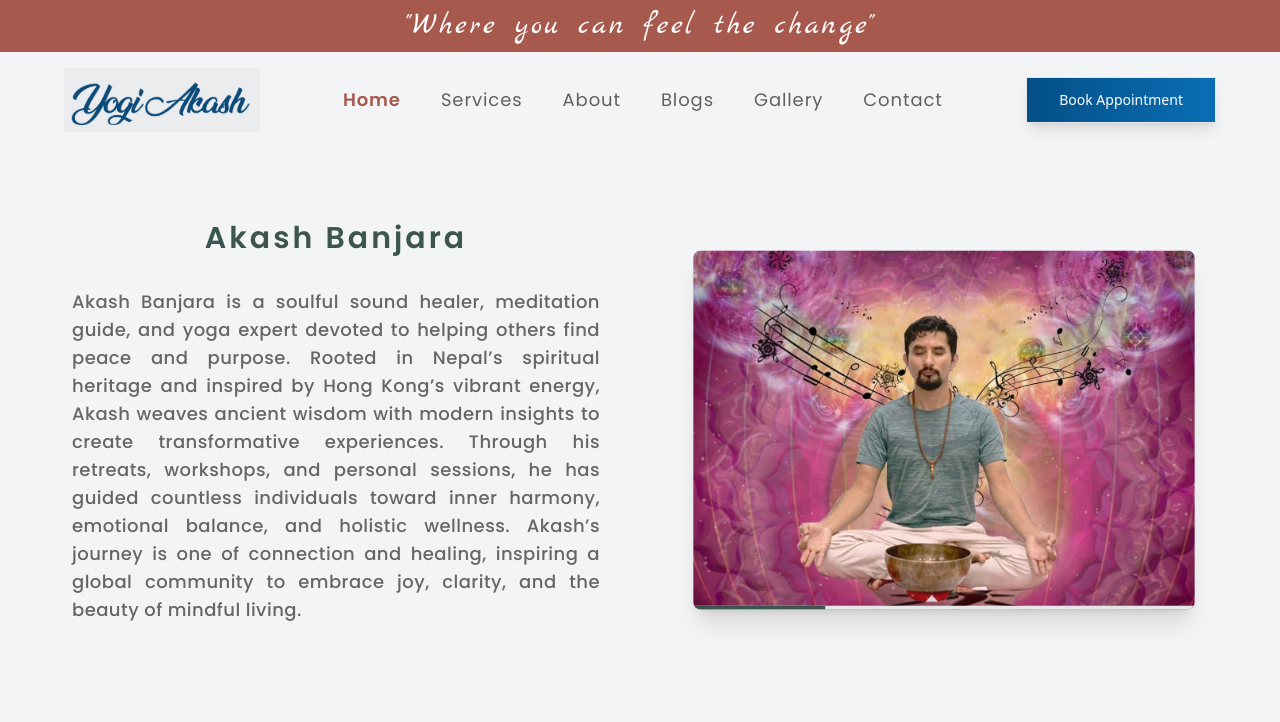
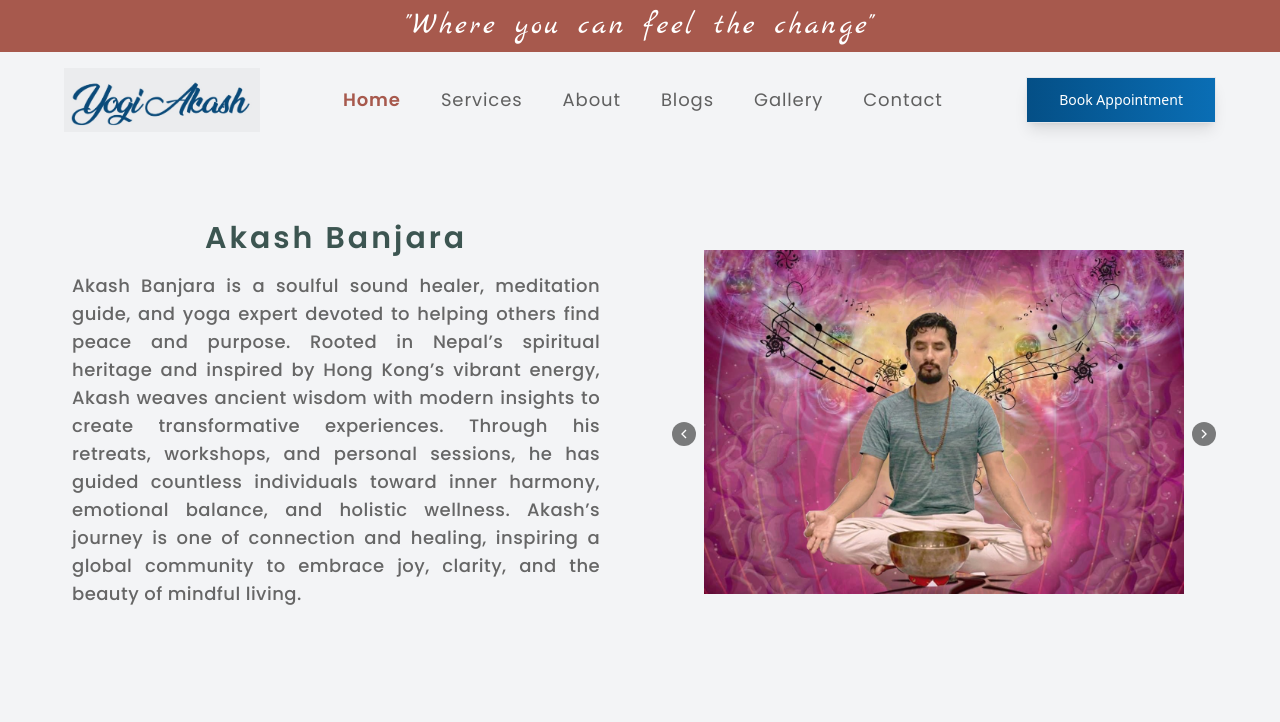
Before and after one commit to shashankapoudel/master-akash-portfolio, a React (Vite) app: page / in a window 1280 px wide. Shown: the top 722 px of the page. Built offline with nearby package versions, Linux system fonts and the light colour scheme.

Commit message:
latest changes

```diff
--- a/src/components/GalleryCard.jsx
+++ b/src/components/GalleryCard.jsx
@@ -46,6 +46,9 @@
 // }
 
 // export default GalleryCard
+
+
+
 
 
 
--- a/src/pages/contact.jsx
+++ b/src/pages/contact.jsx
@@ -50,12 +50,12 @@ const Contact = () => {
                             Office Contact:</h1>
                         <div className='flex items-center justify-center mr-auto gap-2 px-2 lg:px-4 '>
                             <FaPhoneAlt className=' text-[#03385F] text-base' />
-                            <p className='text-left text-[#666666] text-base lg:text-lg tracking-wide'><span className='font-semibold text-lg text-[#03385F] tracking-wider'>Nepal office: </span> +977- 9851013923, +977- 9849779890</p>
+                            <p className='text-left text-[#666666] text-base lg:text-lg tracking-wide'><span className='font-semibold text-lg text-[#03385F] tracking-wider'>Nepal office(Kapil): </span>+977- 9849779890</p>
                         </div>
 
                         <div className='flex items-center justify-center mr-auto gap-2 px-2 lg:px-4'>
                             <FaPhoneAlt className=' text-[#03385F]  text-base' />
-                            <p className='text-left text-[#666666] text-base lg:text-lg tracking-normal'><span className='font-semibold text-[#03385F] tracking-wider'>Hongkong office:  </span>+852 - 5112 6782,  +852 9416 9123</p>
+                            <p className='text-left text-[#666666] text-base lg:text-lg tracking-normal'><span className='font-semibold text-[#03385F] tracking-wider'>Hongkong office(Cathrine):  </span>+852 9416 9123</p>
                         </div>
                     </div>
 
--- a/src/pages/homePage.jsx
+++ b/src/pages/homePage.jsx
@@ -1,124 +1,9 @@
-
-// import React from 'react';
-// import ServiceCard from '../components/ServiceCard';
-// import GalleryCard from '../components/GalleryCard';
-
-
-// const Home = () => {
-//     return (
-//         <div className=' m-2 lg:m-6'>
-
-//             <div className="flex flex-col lg:flex-row justify-between p-4 gap-4">
-
-//                 <div className="flex items-center justify-center w-full lg:w-1/2 order-none lg:order-1 p-0 lg:p-6">
-//                     <img
-//                         src="/Images/homePhoto.jpg"
-//                         alt="HomePage photo"
-//                         className="w-auto h-full object-cover lg:rounded-none"
-//                     />
-//                 </div>
-
-//                 <div className="w-full lg:w-1/2 flex flex-col items-center p-0 lg:p-8 py-4">
-
-//                     <p className="flex items-start justify-start text-3xl font-semibold tracking-widest text-[#3c5551] font-poppins  text-start">
-//                         Akash Bagale
-//                     </p>
-
-//                     <p className="text-[#666666] font-medium lg:text-lg text-sm font-poppins lg:tracking-wide tracking-normal text-justify max-w-4xl py-4">
-//                         Akash Banjara is a visionary sound healer, meditation guide, and yoga expert dedicated to transforming lives through ancient practices and modern insights. Rooted in the spiritual essence of Nepal and inspired by the dynamic energy of Hong Kong, Akash has built a global community of individuals seeking inner harmony and holistic wellness. His journey is a testament to the profound impact of sound healing, meditation, and yoga in cultivating peace, happiness, and purpose.Akash Banjara is a certified sound healer and meditation teacher with extensive experience in conducting workshops, retreats, and personalized sessions. He has guided numerous practitioners and wellness enthusiasts in their journeys to achieve mental clarity, emotional balance, and physical well-being. With a portfolio spanning diverse audiences and cultures, Akash’s expertise is both profound and adaptable, making his services highly sought-after worldwide
-//                     </p>
-//                 </div>
-
-//             </div>
-
-//             <div className='p-0 lg:p-8'>
-//                 <ServiceCard />
-//             </div>
-//             <div className='p-0 lg:p-8'>
-//                 <GalleryCard />
-//             </div>
-//         </div>
-//     );
-// };
-
-// export default Home;
-
-
-
-
-// import React, { useState, useEffect } from 'react';
-// import ServiceCard from '../components/ServiceCard';
-// import GalleryCard from '../components/GalleryCard';
-// import { motion, AnimatePresence } from 'framer-motion';
-
-// const Home = () => {
-//     const images = [
-//         '/Images/homePhoto.jpg',
-//         '/Images/services.jpg',
-//     ];
-
-//     const [currentImageIndex, setCurrentImageIndex] = useState(0);
-
-//     useEffect(() => {
-//         const interval = setInterval(() => {
-//             setCurrentImageIndex((prevIndex) => (prevIndex + 1) % images.length);
-//         }, 4000);
-
-//         return () => clearInterval(interval);
-//     }, []);
-
-//     return (
-//         <div className='m-2 lg:m-6'>
-
-//             <div className="flex flex-col lg:flex-row justify-between p-4 gap-4">
-
-//                 <div className="flex items-center justify-center w-full lg:w-1/2 order-none lg:order-1 p-0  lg:p-6">
-//                     <motion.div
-//                         key={images[currentImageIndex]}
-//                         initial={{ opacity: 0, x: -50 }}
-//                         animate={{ opacity: 1, x: 0 }}
-//                         exit={{ opacity: 0, x: 50 }}
-//                         transition={{ duration: 0.8 }}
-//                         className=""
-//                     >
-//                         <img
-//                             src={images[currentImageIndex]}
-//                             alt={`HomePage photo ${currentImageIndex + 1}`}
-//                             className="w-auto h-full object-cover lg:rounded-none px-0 lg:px-6"
-//                         />
-//                     </motion.div>
-//                 </div>
-
-//                 <div className="w-full lg:w-1/2 flex flex-col items-center justify-center p-0 lg:p-8 py-4">
-//                     <p className="flex items-start justify-start text-3xl font-semibold tracking-widest text-[#3c5551] font-poppins text-start">
-//                         Akash Banjara
-//                     </p>
-
-//                     <p className="text-[#666666] font-medium lg:text-lg text-sm font-poppins lg:tracking-wide tracking-normal text-justify max-w-4xl py-4">
-//                         Akash Banjara is a soulful sound healer, meditation guide, and yoga expert devoted to helping others find peace and purpose. Rooted in Nepal’s spiritual heritage and inspired by Hong Kong’s vibrant energy, Akash weaves ancient wisdom with modern insights to create transformative experiences. Through his retreats, workshops, and personal sessions, he has guided countless individuals toward inner harmony, emotional balance, and holistic wellness. Akash’s journey is one of connection and healing, inspiring a global community to embrace joy, clarity, and the beauty of mindful living.
-//                     </p>
-//                 </div>
-//             </div>
-
-//             <div className='p-0 lg:p-8'>
-//                 <ServiceCard />
-//             </div>
-//             <div className='p-0 lg:p-8'>
-//                 <GalleryCard />
-//             </div>
-//         </div>
-//     );
-// };
-
-// export default Home;
-
-
-
-
 import React, { useState, useEffect } from 'react';
 import ServiceCard from '../components/ServiceCard';
 import GalleryCard from '../components/GalleryCard';
 import { motion, AnimatePresence } from 'framer-motion';
+import { GrFormPrevious } from "react-icons/gr";
+import { GrFormNext } from "react-icons/gr";
 
 const Home = () => {
     const images = [
@@ -136,78 +21,67 @@ const Home = () => {
         return () => clearInterval(interval);
     }, []);
 
+    const handleNext = () => {
+        setCurrentImageIndex((prevIndex) => (prevIndex + 1) % images.length);
+    };
+
+    const handlePrevious = () => {
+        setCurrentImageIndex((prevIndex) => (prevIndex - 1 + images.length) % images.length);
+    };
+
     return (
         <div className='m-2 lg:m-6'>
             <div className="flex flex-col lg:flex-row justify-between p-4 gap-4">
-                <div className="flex items-center justify-center w-full lg:w-1/2 order-none lg:order-1 p-0 lg:p-8">
-                    <AnimatePresence mode='wait'>
+                <div className="relative flex items-center justify-center w-full lg:w-1/2 order-none lg:order-1 p-0 lg:p-6">
                     <motion.div
-                            key={currentImageIndex}
-                            initial={{ opacity: 0, x: -30, scale: 0.9 }}
-                            animate={{ opacity: 1, x: 0, scale: 0.95 }}
-                            exit={{ opacity: 0, x: 50, scale: 0.9 }}
-                            transition={{ duration: 0.9, ease: 'easeInOut' }}
-                            className="relative overflow-hidden shadow-xl rounded-lg"
+                        key={images[currentImageIndex]}
+                        initial={{ opacity: 0, x: -50 }}
+                        animate={{ opacity: 1, x: 0 }}
+                        exit={{ opacity: 0, x: 50 }}
+                        transition={{ duration: 0.8 }}
                     >
                         <img
                             src={images[currentImageIndex]}
                             alt={`HomePage photo ${currentImageIndex + 1}`}
-                                className="w-auto h-full object-cover transform transition-transform duration-500 hover:scale-[1.03]"
+                            className="w-auto h-full object-cover lg:rounded-none px-0 lg:px-8"
                         />
+                    </motion.div>
 
-                            <div className="absolute bottom-0 left-0 right-0 h-1 bg-gray-200">
-                                <motion.div
-                                    initial={{ width: 0 }}
-                                    animate={{ width: '100%' }}
-                                    transition={{ duration: 4, ease: 'linear' }}
-                                    className="h-full bg-[#3c5551]"
-                                />
+                    <div className="flex  absolute top-1/2 justify-between  px-0 lg:px-6 w-full">
+                        <button
+                            onClick={handlePrevious}
+                            className="text-white bg-black bg-opacity-50 p-1 rounded-full hover:bg-opacity-70 transition"
+                        >
+                            <GrFormPrevious />
+                        </button>
+                        <button
+                            onClick={handleNext}
+                            className="text-white bg-black bg-opacity-50 p-1 rounded-full hover:bg-opacity-70 transition"
+                        >
+                            <GrFormNext />
+                        </button>
                     </div>
-                        </motion.div>
-                    </AnimatePresence>
                 </div>
 
-                <motion.div
-                    className="w-full lg:w-1/2 flex flex-col items-center justify-center p-0 lg:p-8 py-4"
-                    initial={{ opacity: 0, y: 20 }}
-                    animate={{ opacity: 1, y: 0 }}
-                    transition={{ delay: 0.5 }}
-                >
-                    <motion.p
-                        className="flex items-start justify-start text-3xl font-semibold tracking-widest text-[#3c5551] font-poppins text-start mb-4"
-                        whileHover={{ scale: 1.02 }}
-                    >
+                <div className="w-full lg:w-1/2 flex flex-col items-center justify-center p-0 lg:p-8 py-4">
+                    <p className="flex items-start justify-start text-3xl font-semibold tracking-widest text-[#3c5551] font-poppins text-start">
                         Akash Banjara
-                    </motion.p>
+                    </p>
 
-                    <motion.p
-                        className="text-[#666666] font-medium lg:text-lg text-sm font-poppins lg:tracking-wide tracking-normal text-justify max-w-4xl py-4"
-                        initial={{ opacity: 0 }}
-                        animate={{ opacity: 1 }}
-                        transition={{ delay: 0.8 }}
-                    >
+                    <p className="text-[#666666] font-medium lg:text-lg text-sm font-poppins lg:tracking-wide tracking-normal text-justify max-w-4xl py-4">
                         Akash Banjara is a soulful sound healer, meditation guide, and yoga expert devoted to helping others find peace and purpose. Rooted in Nepal’s spiritual heritage and inspired by Hong Kong’s vibrant energy, Akash weaves ancient wisdom with modern insights to create transformative experiences. Through his retreats, workshops, and personal sessions, he has guided countless individuals toward inner harmony, emotional balance, and holistic wellness. Akash’s journey is one of connection and healing, inspiring a global community to embrace joy, clarity, and the beauty of mindful living.
-                    </motion.p>
-                </motion.div>
+                    </p>
+                </div>
             </div>
 
-            <motion.div
-                className='p-0 lg:p-8'
-                initial={{ opacity: 0 }}
-                animate={{ opacity: 1 }}
-                transition={{ delay: 1 }}
-            >
+
+
+            <div className='p-0 lg:p-8'>
                 <ServiceCard />
-            </motion.div>
-
-            <motion.div
-                className='p-0 lg:p-8'
-                initial={{ opacity: 0 }}
-                animate={{ opacity: 1 }}
-                transition={{ delay: 1.2 }}
-            >
+            </div>
+            <div className='p-0 lg:p-8'>
                 <GalleryCard />
-            </motion.div>
+            </div>
         </div>
     );
 };
```
Lines whose indentation alone changed are shown as unchanged.
